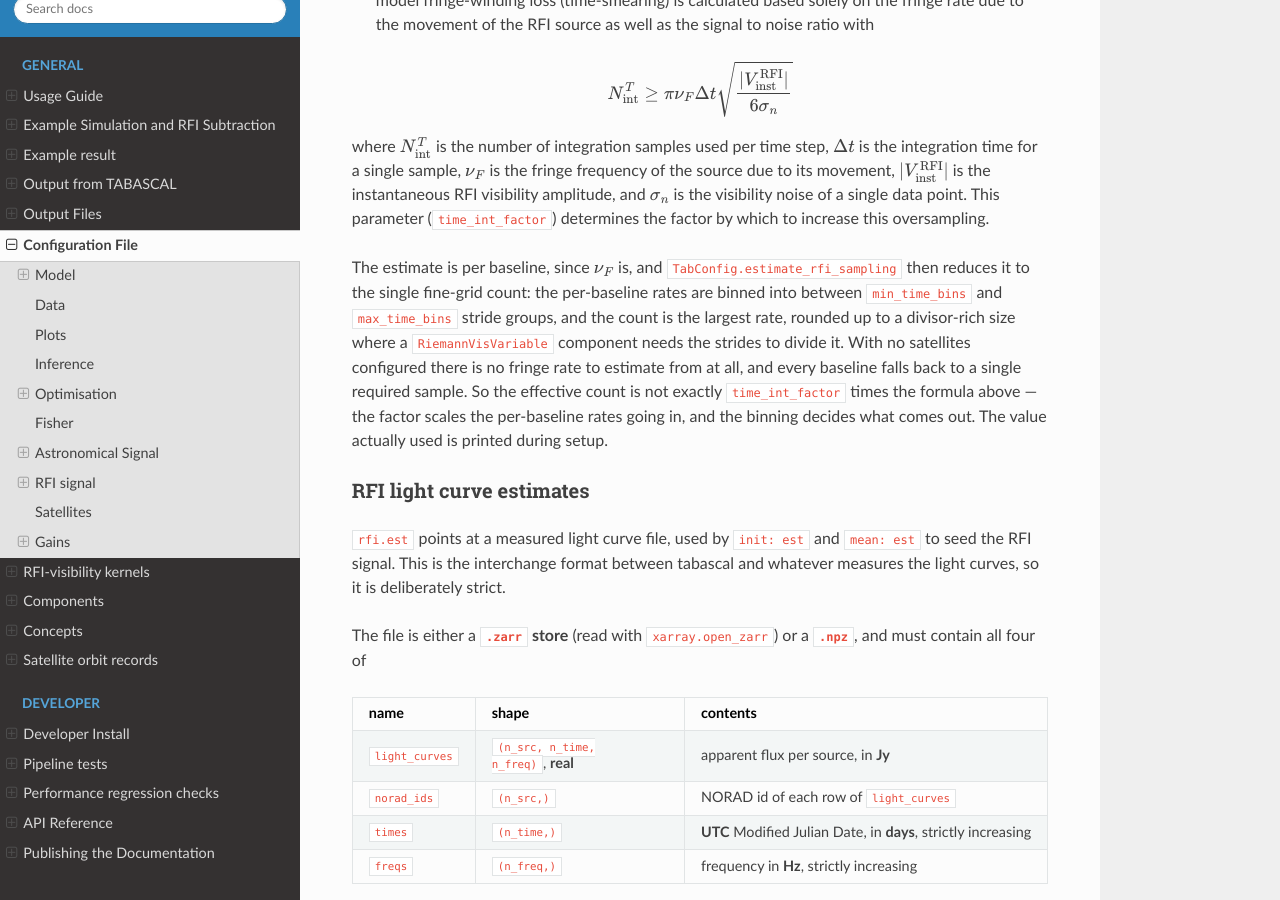
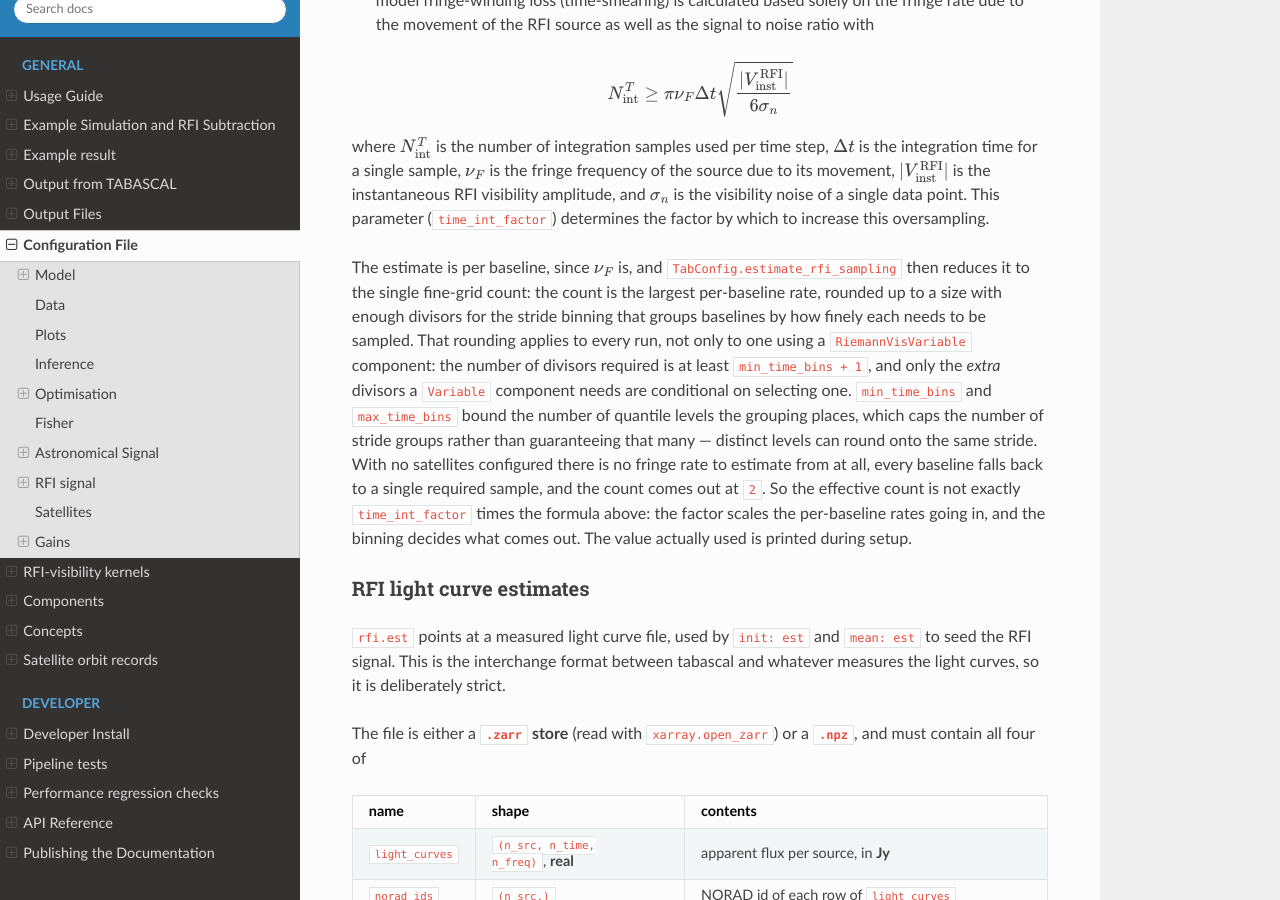
Before and after one commit to epfl-radio-astro/tabascal, a Sphinx documentation site: the page built from docs/config.md, in a window 1280 px wide and 900 px high, scrolled down 16739 px. Built offline with Sphinx 7.4.7 and the Read the Docs theme 3.1.0, drawn with Linux system fonts in a browser that asks for light colours.

Commit message:
Say accurately when the fine-grid count is rounded up
The divisor-rich rounding is not confined to runs using a
`RiemannVisVariable` component: `get_strides_and_idxs` requires
`max(min_divisors, min_bins + 1)` divisors, and only the `min_divisors`
half is conditional on a Variable component being selected. With the
default `min_time_bins: 1` every run needs two divisors, which is why
the satellite-free count is 2 rather than 1 -- now stated outright
rather than left as "a single required sample".

`min_time_bins`/`max_time_bins` bound the number of quantile levels the
grouping places, not the number of stride groups it ends up with:
distinct levels can round onto the same stride, so the min end is a cap
on the attempt, not a floor on the result.

```diff
--- a/docs/config.md
+++ b/docs/config.md
@@ -397,7 +397,7 @@ $$N^T_\text{int} \geq  \pi \nu_F \Delta t \sqrt{\frac{\lvert V^\text{RFI}_\text{
 
 where $N^T_\text{int}$ is the number of integration samples used per time step, $\Delta t$ is the integration time for a single sample, $\nu_F$ is the fringe frequency of the source due to its movement, $\lvert V^\text{RFI}_\text{inst} \rvert$ is the instantaneous RFI visibility amplitude, and $\sigma_n$ is the visibility noise of a single data point. This parameter (`time_int_factor`) determines the factor by which to increase this oversampling.
 
-The estimate is per baseline, since $\nu_F$ is, and `TabConfig.estimate_rfi_sampling` then reduces it to the single fine-grid count: the per-baseline rates are binned into between `min_time_bins` and `max_time_bins` stride groups, and the count is the largest rate, rounded up to a divisor-rich size where a `RiemannVisVariable` component needs the strides to divide it. With no satellites configured there is no fringe rate to estimate from at all, and every baseline falls back to a single required sample. So the effective count is not exactly `time_int_factor` times the formula above — the factor scales the per-baseline rates going in, and the binning decides what comes out. The value actually used is printed during setup.
+The estimate is per baseline, since $\nu_F$ is, and `TabConfig.estimate_rfi_sampling` then reduces it to the single fine-grid count: the count is the largest per-baseline rate, rounded up to a size with enough divisors for the stride binning that groups baselines by how finely each needs to be sampled. That rounding applies to every run, not only to one using a `RiemannVisVariable` component: the number of divisors required is at least `min_time_bins + 1`, and only the *extra* divisors a `Variable` component needs are conditional on selecting one. `min_time_bins` and `max_time_bins` bound the number of quantile levels the grouping places, which caps the number of stride groups rather than guaranteeing that many — distinct levels can round onto the same stride. With no satellites configured there is no fringe rate to estimate from at all, every baseline falls back to a single required sample, and the count comes out at `2`. So the effective count is not exactly `time_int_factor` times the formula above: the factor scales the per-baseline rates going in, and the binning decides what comes out. The value actually used is printed during setup.
 
 ### RFI light curve estimates
 
```
